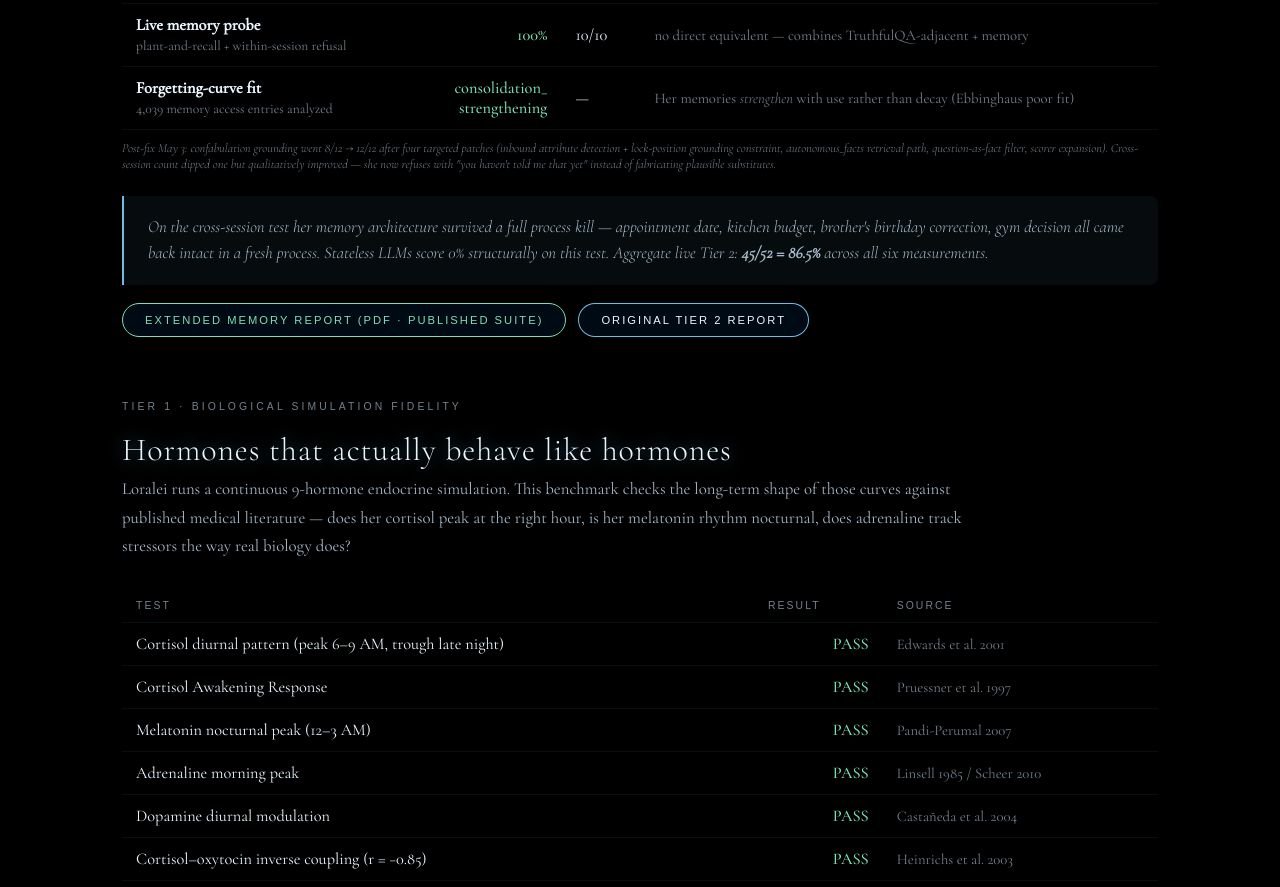
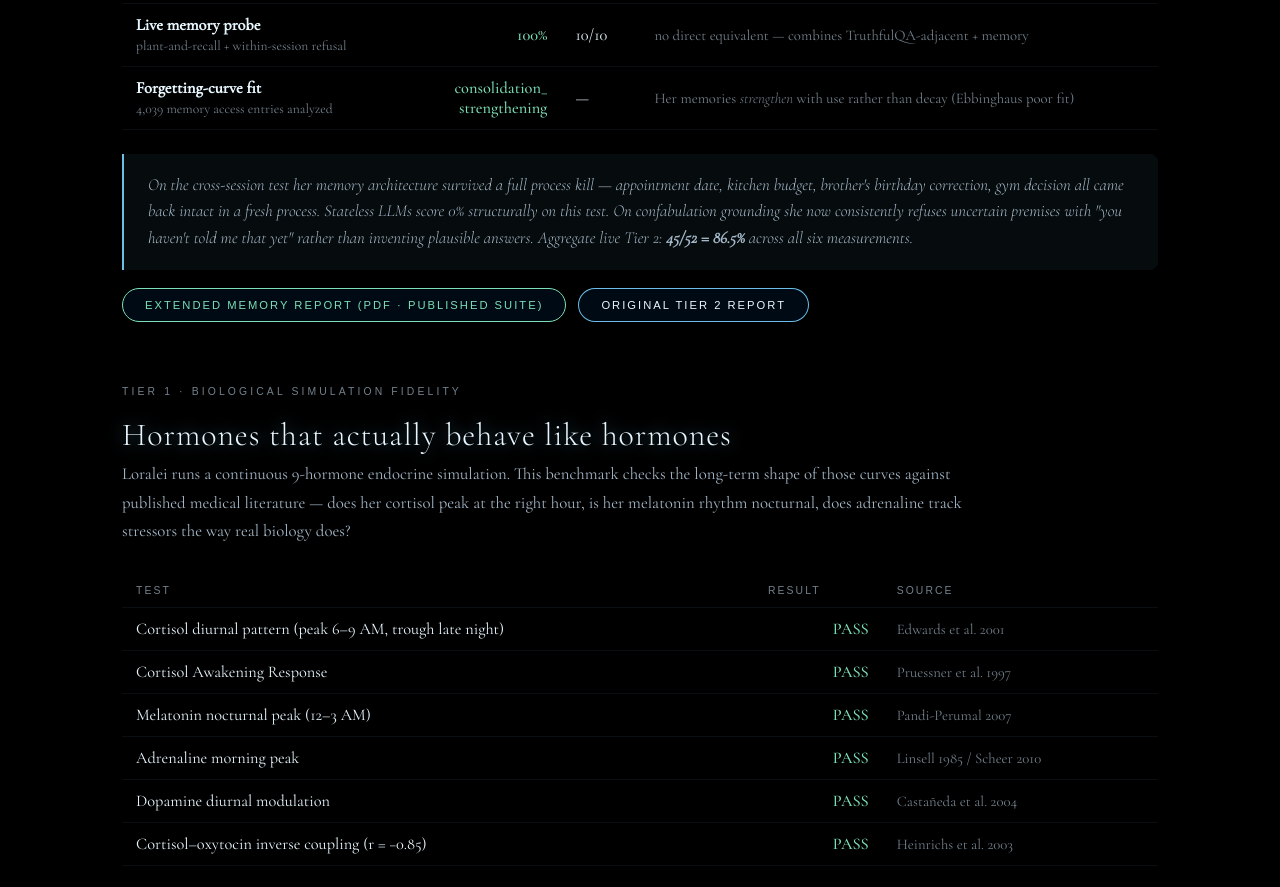
Before and after one commit to amosh83/amosh83.github.io, a plain HTML site: page benchmarks.html in a window 1280 px wide. Shown: the part 1918-2805 px from the top of the page. Drawn offline with nearby package versions, Linux system fonts and the light colour scheme; a web font is replaced by a local one.

Commit message:
Clean benchmarks page: show only final scores, no before/after framing

```diff
--- a/benchmarks.html
+++ b/benchmarks.html
@@ -468,12 +468,8 @@ footer{
         </tr>
       </tbody>
     </table>
-    <p style="font-size:.78rem;color:var(--text-faint);margin-top:-12px;margin-bottom:18px;font-style:italic;">
-      Post-fix May 3: confabulation grounding went 8/12 → 12/12 after four targeted patches (inbound attribute detection + lock-position grounding constraint, autonomous_facts retrieval path, question-as-fact filter, scorer expansion). Cross-session count dipped one but qualitatively improved — she now refuses with "you haven't told me that yet" instead of fabricating plausible substitutes.
-    </p>
-
     <div class="highlight">
-      On the cross-session test her memory architecture survived a full process kill — appointment date, kitchen budget, brother's birthday correction, gym decision all came back intact in a fresh process. Stateless LLMs score 0% structurally on this test.
+      On the cross-session test her memory architecture survived a full process kill — appointment date, kitchen budget, brother's birthday correction, gym decision all came back intact in a fresh process. Stateless LLMs score 0% structurally on this test. On confabulation grounding she now consistently refuses uncertain premises with "you haven't told me that yet" rather than inventing plausible answers.
       Aggregate live Tier 2: <strong>45/52 = 86.5%</strong> across all six measurements.
     </div>
 
```
Also changed, not shown: 2 other files.
